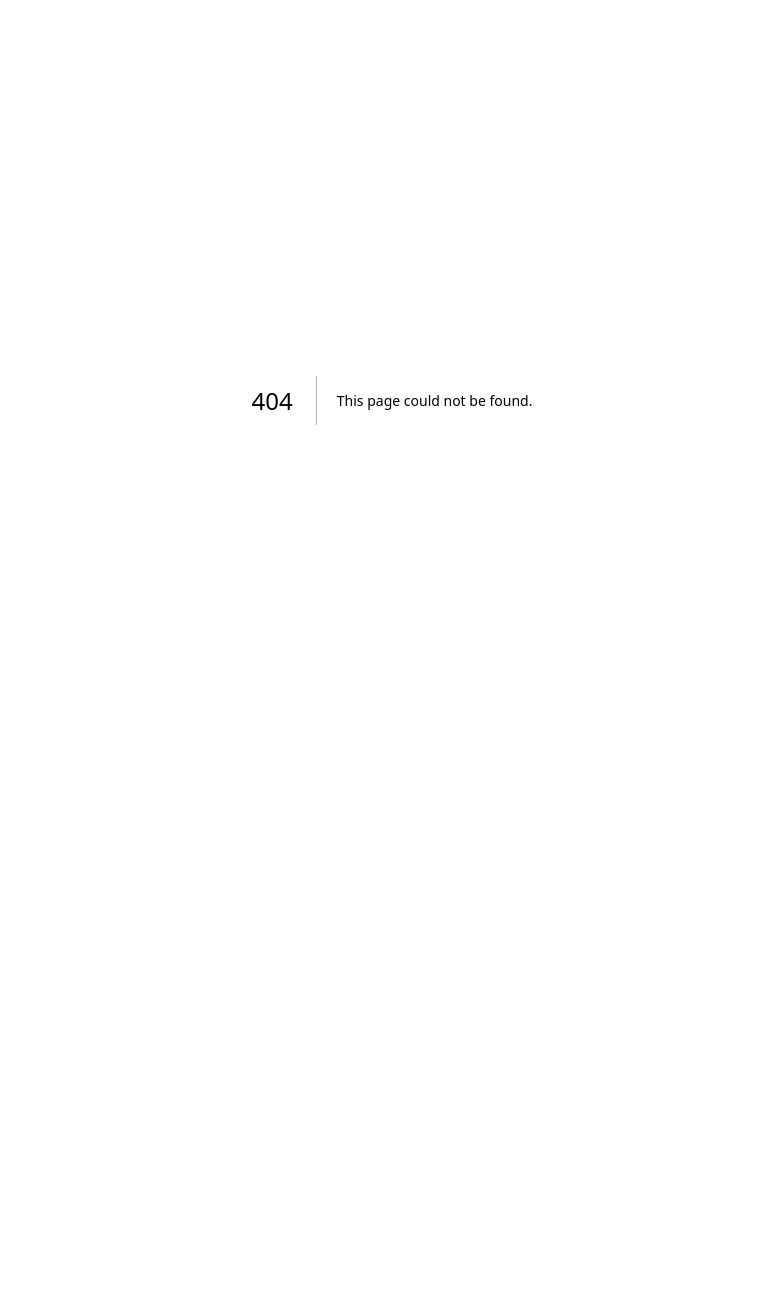
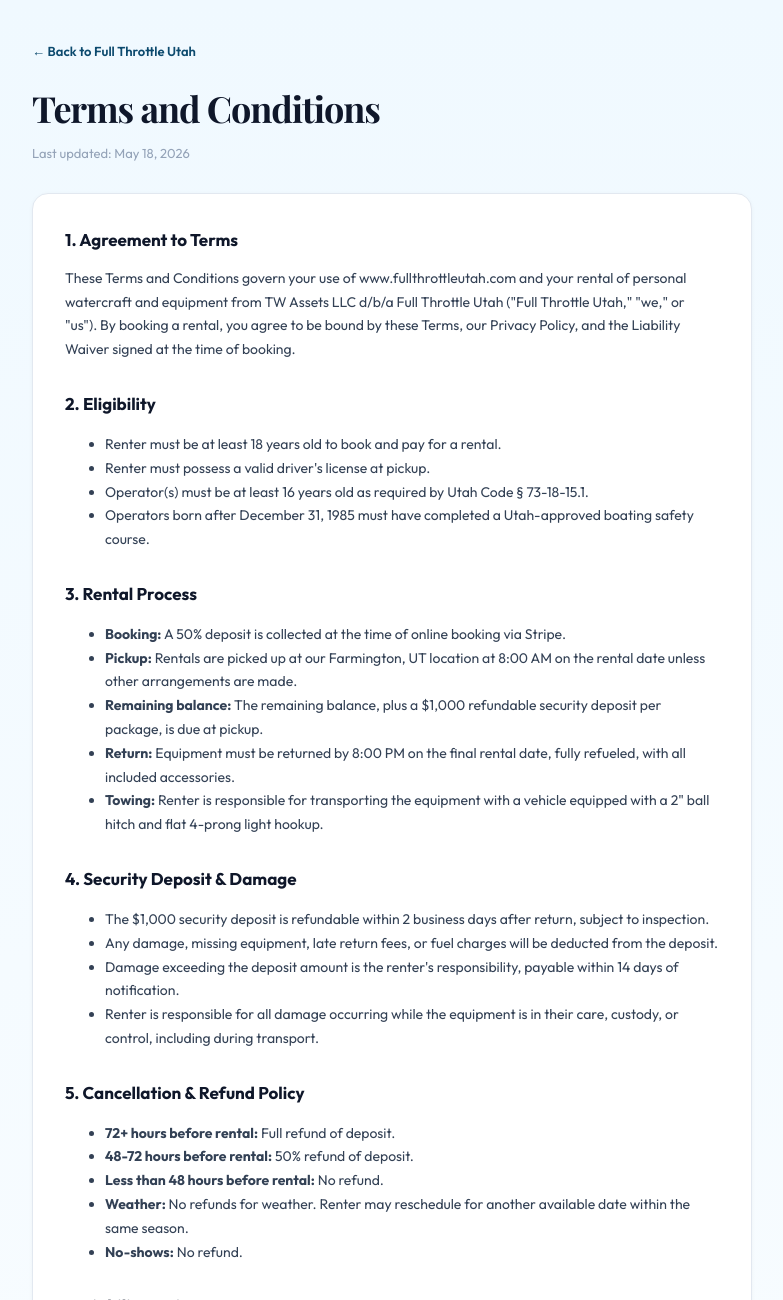
Before and after one commit to TravisCella/fullthrottleutah, a Next.js app: page /terms in a window 1280 px wide. Before the commit this address had no page. Shown: the top 1300 px of the page, without its empty margins (248-1031 px from the left). Before the commit the page ends 800 px from the top, so only its background shows below. Built offline with nearby package versions, Linux system fonts and the light colour scheme.

Commit message:
Create page.js

```diff
--- /dev/null
+++ b/app/terms/page.js
@@ -0,0 +1,144 @@
+'use client'
+
+export default function Terms() {
+  return (
+    <div style={{
+      minHeight: '100vh',
+      background: 'linear-gradient(180deg, #F0F9FF 0%, #fff 100%)',
+      fontFamily: "'Outfit', sans-serif",
+      padding: '40px 24px',
+    }}>
+      <link href="https://fonts.googleapis.com/css2?family=Outfit:wght@300;400;500;600;700;800;900&family=Playfair+Display:wght@700&display=swap" rel="stylesheet" />
+      <div style={{ maxWidth: 720, margin: '0 auto' }}>
+        <a href="/" style={{ color: '#0C4A6E', fontSize: 13, textDecoration: 'none', fontWeight: 600 }}>
+          ← Back to Full Throttle Utah
+        </a>
+
+        <h1 style={{
+          fontFamily: "'Playfair Display', serif",
+          fontSize: 36, fontWeight: 700, marginTop: 24, marginBottom: 8,
+          color: '#0F172A', letterSpacing: '-0.03em',
+        }}>
+          Terms and Conditions
+        </h1>
+        <p style={{ fontSize: 13, color: '#94A3B8', marginBottom: 32 }}>
+          Last updated: May 18, 2026
+        </p>
+
+        <div style={{
+          background: '#fff', borderRadius: 16, padding: 32,
+          border: '1px solid #E2E8F0',
+          boxShadow: '0 1px 4px rgba(0,0,0,0.04)',
+          fontSize: 14, color: '#334155', lineHeight: 1.7,
+        }}>
+          <Section title="1. Agreement to Terms">
+            These Terms and Conditions govern your use of www.fullthrottleutah.com and your rental of personal watercraft and equipment from TW Assets LLC d/b/a Full Throttle Utah (&quot;Full Throttle Utah,&quot; &quot;we,&quot; or &quot;us&quot;). By booking a rental, you agree to be bound by these Terms, our Privacy Policy, and the Liability Waiver signed at the time of booking.
+          </Section>
+
+          <Section title="2. Eligibility">
+            <ul>
+              <li>Renter must be at least 18 years old to book and pay for a rental.</li>
+              <li>Renter must possess a valid driver&apos;s license at pickup.</li>
+              <li>Operator(s) must be at least 16 years old as required by Utah Code § 73-18-15.1.</li>
+              <li>Operators born after December 31, 1985 must have completed a Utah-approved boating safety course.</li>
+            </ul>
+          </Section>
+
+          <Section title="3. Rental Process">
+            <ul>
+              <li><strong>Booking:</strong> A 50% deposit is collected at the time of online booking via Stripe.</li>
+              <li><strong>Pickup:</strong> Rentals are picked up at our Farmington, UT location at 8:00 AM on the rental date unless other arrangements are made.</li>
+              <li><strong>Remaining balance:</strong> The remaining balance, plus a $1,000 refundable security deposit per package, is due at pickup.</li>
+              <li><strong>Return:</strong> Equipment must be returned by 8:00 PM on the final rental date, fully refueled, with all included accessories.</li>
+              <li><strong>Towing:</strong> Renter is responsible for transporting the equipment with a vehicle equipped with a 2&quot; ball hitch and flat 4-prong light hookup.</li>
+            </ul>
+          </Section>
+
+          <Section title="4. Security Deposit & Damage">
+            <ul>
+              <li>The $1,000 security deposit is refundable within 2 business days after return, subject to inspection.</li>
+              <li>Any damage, missing equipment, late return fees, or fuel charges will be deducted from the deposit.</li>
+              <li>Damage exceeding the deposit amount is the renter&apos;s responsibility, payable within 14 days of notification.</li>
+              <li>Renter is responsible for all damage occurring while the equipment is in their care, custody, or control, including during transport.</li>
+            </ul>
+          </Section>
+
+          <Section title="5. Cancellation & Refund Policy">
+            <ul>
+              <li><strong>72+ hours before rental:</strong> Full refund of deposit.</li>
+              <li><strong>48-72 hours before rental:</strong> 50% refund of deposit.</li>
+              <li><strong>Less than 48 hours before rental:</strong> No refund.</li>
+              <li><strong>Weather:</strong> No refunds for weather. Renter may reschedule for another available date within the same season.</li>
+              <li><strong>No-shows:</strong> No refund.</li>
+            </ul>
+          </Section>
+
+          <Section title="6. Liability Waiver">
+            All operators and passengers must sign a digital liability waiver before the rental begins. The waiver acknowledges the inherent risks of personal watercraft operation, releases Full Throttle Utah from liability for ordinary negligence, and requires renters to indemnify Full Throttle Utah against third-party claims. Utah law does not enforce parental waivers for minors (per Hawkins v. Peart); however, minors are still subject to age and certification requirements under state law.
+          </Section>
+
+          <Section title="7. Insurance">
+            <ul>
+              <li>Full Throttle Utah maintains commercial liability and physical damage insurance on its fleet.</li>
+              <li>Renter&apos;s personal auto/boat insurance may or may not extend to rented watercraft — renter is responsible for verifying coverage with their carrier.</li>
+              <li>Renter is responsible for damages or claims not covered by Full Throttle Utah&apos;s insurance.</li>
+            </ul>
+          </Section>
+
+          <Section title="8. Prohibited Use">
+            <p>Renter shall not, and shall not permit any operator to:</p>
+            <ul>
+              <li>Operate the equipment under the influence of alcohol, drugs, or any impairing substance.</li>
+              <li>Use the equipment for commercial purposes, competitions, or sub-rental.</li>
+              <li>Operate in restricted, marked, or unsafe areas.</li>
+              <li>Operate without a USCG-approved personal flotation device worn by every rider.</li>
+              <li>Modify, repair, or attempt to modify the equipment.</li>
+              <li>Tow individuals or objects beyond manufacturer specifications.</li>
+            </ul>
+            <p>Violation of these terms may result in immediate termination of the rental, forfeiture of deposit, and liability for all resulting damages.</p>
+          </Section>
+
+          <Section title="9. SMS Communications">
+            By providing your phone number, you consent to receive transactional SMS messages from Full Throttle Utah regarding your reservation, including booking confirmations, reminders, and return notifications. Message frequency varies. Message and data rates may apply. Reply STOP to opt out, HELP for help. See our Privacy Policy for details.
+          </Section>
+
+          <Section title="10. Governing Law & Disputes">
+            These Terms are governed by the laws of the State of Utah, without regard to conflict of law principles. Any dispute arising from or relating to this rental shall be brought exclusively in the state or federal courts located in Davis County, Utah. The prevailing party in any litigation shall be entitled to recover reasonable attorney&apos;s fees and costs.
+          </Section>
+
+          <Section title="11. Severability">
+            If any provision of these Terms is found unenforceable, the remaining provisions shall remain in full force and effect.
+          </Section>
+
+          <Section title="12. Entire Agreement">
+            These Terms, the Privacy Policy, and the Liability Waiver signed at booking constitute the entire agreement between renter and Full Throttle Utah and supersede any prior agreements or representations.
+          </Section>
+
+          <Section title="13. Changes to Terms">
+            We may update these Terms from time to time. The &quot;Last updated&quot; date at the top reflects the most recent revision. Continued use of our services constitutes acceptance of any updated Terms.
+          </Section>
+
+          <Section title="Contact">
+            <strong>Full Throttle Utah</strong> (TW Assets LLC d/b/a Full Throttle Utah)<br/>
+            Farmington, UT<br/>
+            Phone: 801-548-1273<br/>
+            Website: www.fullthrottleutah.com
+          </Section>
+        </div>
+      </div>
+    </div>
+  );
+}
+
+function Section({ title, children }) {
+  return (
+    <div style={{ marginBottom: 28 }}>
+      <h2 style={{
+        fontFamily: "'Outfit', sans-serif",
+        fontSize: 17, fontWeight: 700,
+        color: '#0F172A', marginTop: 0, marginBottom: 12,
+      }}>{title}</h2>
+      <div>{children}</div>
+    </div>
+  );
+}
```
